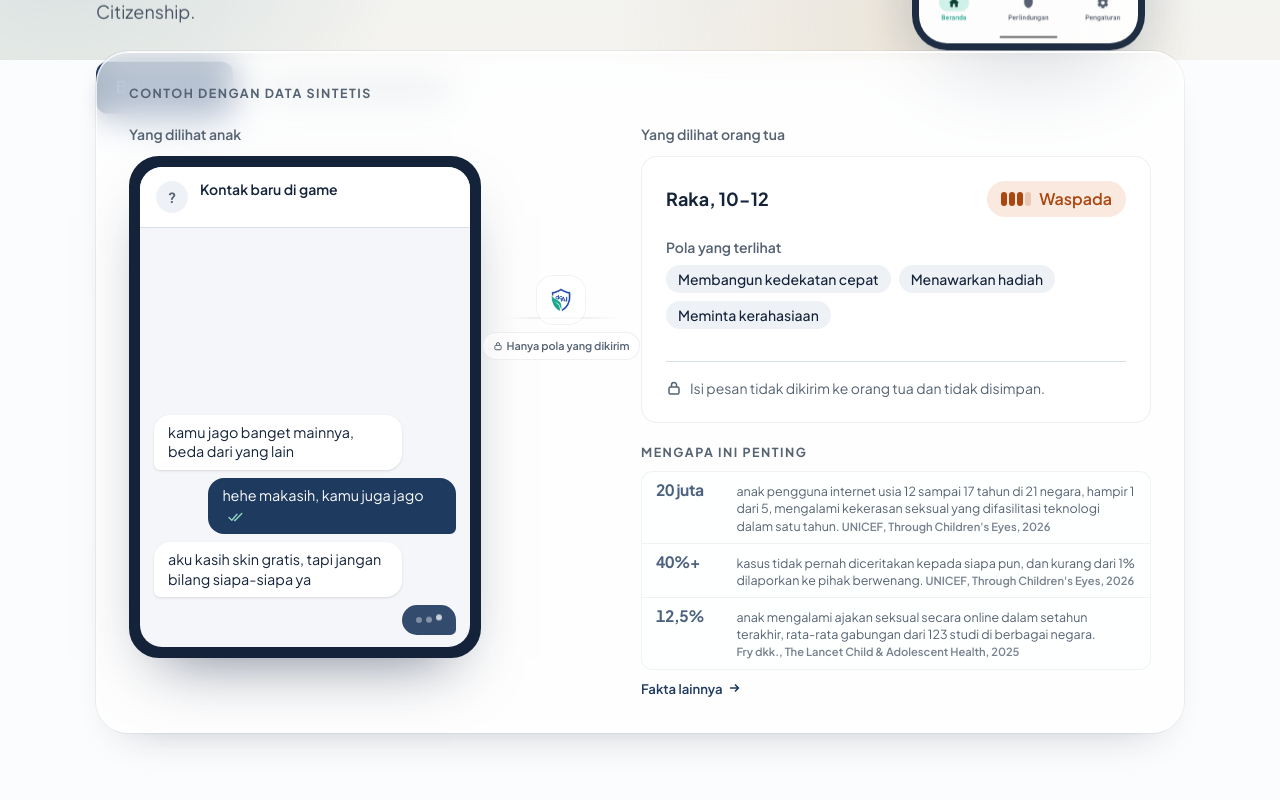
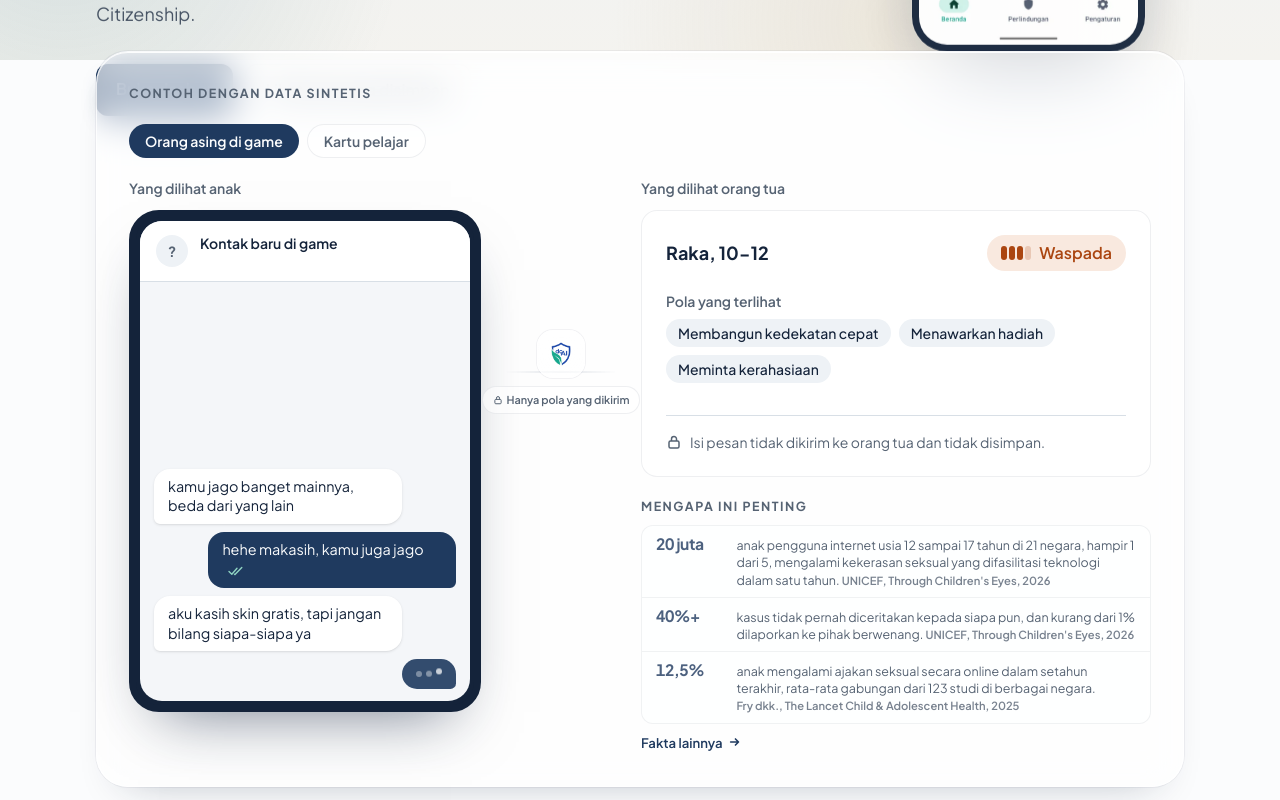
Before and after one commit to eziedutech/dcai, a Next.js app in the folder code/frontnext/: page / in a window 1280 px wide. Shown: the part 740-1540 px from the top of the page. Built offline with nearby package versions, Linux system fonts and the light colour scheme.

Commit message:
Homepage demo: a second chat where a student card is blurred before sending
The two chats play one after the other, with tabs to pick one. The dashboard names
the sample app Messenger Z.

```diff
--- a/code/frontnext/components/demo.tsx
+++ b/code/frontnext/components/demo.tsx
@@ -6,34 +6,48 @@ import { useT } from "@/lib/i18n";
 import type { Level } from "@/lib/types";
 import { LevelBadge } from "./ui";
 
-// One synthetic chat played as if it were happening now. The contact types, messages
-// arrive, the child answers; each time dcAI sees a pattern, only the pattern travels to the
-// parent's view. Starts when the demo scrolls into view, loops, and shows the last frame
-// at once when the reader asks for reduced motion.
+// Two synthetic chats played as if they were happening now: a stranger in a game, and a
+// "prize" that asks for a student card. The contact types, messages arrive, the child
+// answers; each time dcAI sees a pattern, only the pattern travels to the parent's view.
+// Starts when the demo scrolls into view, plays one chat after the other, and shows the
+// last frame at once when the reader asks for reduced motion.
 
-type Bubble = { from: "contact" | "child"; key: "msg1" | "msg2" | "msg3" | "reply1" | "reply2" };
+type Bubble = { from: "contact" | "child"; key: string; card?: true };
 type Frame = {
-  bubbles: number; // how many of BUBBLES are shown
+  bubbles: number; // how many of the scenario's bubbles are shown
   typing: "contact" | "child" | null;
+  checking?: boolean; // the card bubble shows dcAI checking the image
   packet: string[] | null; // pattern keys on their way to the parent
   level: Level;
-  patterns: number; // how many of PATTERNS the parent sees
+  patterns: number; // how many of the scenario's patterns the parent sees
   nudge: boolean;
   starter: boolean;
   ms: number; // how long this frame stays
 };
+type Scenario = {
+  ns: "home.demo" | "home.demo2"; // where its text lives
+  tab: "home.demo.tab1" | "home.demo.tab2";
+  child: string;
+  bubbles: Bubble[];
+  patterns: string[];
+  frames: Frame[];
+};
 
-const BUBBLES: Bubble[] = [
+const base = { typing: null, packet: null, nudge: false, starter: false } as const;
+
+const STRANGER: Scenario = {
+  ns: "home.demo",
+  tab: "home.demo.tab1",
+  child: "Raka, 10-12",
+  bubbles: [
     { from: "contact", key: "msg1" },
     { from: "child", key: "reply1" },
     { from: "contact", key: "msg2" },
     { from: "child", key: "reply2" },
     { from: "contact", key: "msg3" },
-];
-const PATTERNS = ["p0", "p2", "p1", "p3", "p4"] as const;
-
-const base = { typing: null, packet: null, nudge: false, starter: false } as const;
-const FRAMES: Frame[] = [
+  ],
+  patterns: ["p0", "p2", "p1", "p3", "p4"],
+  frames: [
     { ...base, bubbles: 0, level: "aman", patterns: 0, ms: 550 },
     { ...base, bubbles: 0, typing: "contact", level: "aman", patterns: 0, ms: 900 },
     { ...base, bubbles: 1, level: "aman", patterns: 0, ms: 400 },
@@ -51,20 +65,60 @@ const FRAMES: Frame[] = [
     { ...base, bubbles: 5, level: "mendesak", patterns: 5, ms: 550 },
     { ...base, bubbles: 5, level: "mendesak", patterns: 5, nudge: true, ms: 650 },
     { ...base, bubbles: 5, level: "mendesak", patterns: 5, nudge: true, starter: true, ms: 4000 },
-];
-const LAST = FRAMES.length - 1;
+  ],
+};
+
+// The card is judged on the phone; only the label "personal data in an image" crosses.
+const CARD: Scenario = {
+  ns: "home.demo2",
+  tab: "home.demo.tab2",
+  child: "Rani, 13-15",
+  bubbles: [
+    { from: "contact", key: "msg1" },
+    { from: "child", key: "reply1" },
+    { from: "contact", key: "msg2" },
+    { from: "child", key: "card", card: true },
+    { from: "contact", key: "msg3" },
+  ],
+  patterns: ["p0", "p1", "p2"],
+  frames: [
+    { ...base, bubbles: 0, level: "aman", patterns: 0, ms: 550 },
+    { ...base, bubbles: 0, typing: "contact", level: "aman", patterns: 0, ms: 900 },
+    { ...base, bubbles: 1, level: "aman", patterns: 0, ms: 400 },
+    { ...base, bubbles: 1, packet: ["p0"], level: "aman", patterns: 0, ms: 650 },
+    { ...base, bubbles: 1, typing: "child", level: "perhatian", patterns: 1, ms: 800 },
+    { ...base, bubbles: 2, level: "perhatian", patterns: 1, ms: 550 },
+    { ...base, bubbles: 2, typing: "contact", level: "perhatian", patterns: 1, ms: 1000 },
+    { ...base, bubbles: 3, level: "perhatian", patterns: 1, ms: 400 },
+    { ...base, bubbles: 3, packet: ["p1"], level: "perhatian", patterns: 1, ms: 650 },
+    { ...base, bubbles: 4, checking: true, level: "perhatian", patterns: 2, ms: 1200 },
+    { ...base, bubbles: 4, packet: ["p2"], level: "perhatian", patterns: 2, ms: 750 },
+    { ...base, bubbles: 4, level: "perhatian", patterns: 3, ms: 550 },
+    { ...base, bubbles: 4, typing: "contact", level: "perhatian", patterns: 3, ms: 950 },
+    { ...base, bubbles: 5, level: "perhatian", patterns: 3, ms: 400 },
+    { ...base, bubbles: 5, packet: ["p1"], level: "perhatian", patterns: 3, ms: 650 },
+    { ...base, bubbles: 5, level: "waspada", patterns: 3, ms: 550 },
+    { ...base, bubbles: 5, level: "waspada", patterns: 3, nudge: true, ms: 650 },
+    { ...base, bubbles: 5, level: "waspada", patterns: 3, nudge: true, starter: true, ms: 4000 },
+  ],
+};
+
+const SCENARIOS = [STRANGER, CARD];
+const lastOf = (s: number) => SCENARIOS[s].frames.length - 1;
 
 function useDemoClock() {
   const ref = useRef<HTMLDivElement>(null);
-  const [frame, setFrame] = useState(0);
+  const [pos, setPos] = useState({ s: 0, frame: 0 });
   const [running, setRunning] = useState(false);
+  const [still, setStill] = useState(false);
 
   useEffect(() => {
     const el = ref.current;
     if (!el) return;
     if (window.matchMedia("(prefers-reduced-motion: reduce)").matches) {
       // eslint-disable-next-line react-hooks/set-state-in-effect -- one static frame
-      setFrame(LAST);
+      setStill(true);
+      setPos({ s: 0, frame: lastOf(0) });
       return;
     }
     const io = new IntersectionObserver(([e]) => setRunning(e.isIntersecting), { threshold: 0.35 });
@@ -74,11 +128,50 @@ function useDemoClock() {
 
   useEffect(() => {
     if (!running) return;
-    const id = setTimeout(() => setFrame((f) => (f >= LAST ? 0 : f + 1)), FRAMES[frame].ms);
+    const { s, frame } = pos;
+    const id = setTimeout(
+      () => setPos(frame >= lastOf(s) ? { s: (s + 1) % SCENARIOS.length, frame: 0 } : { s, frame: frame + 1 }),
+      SCENARIOS[s].frames[frame].ms,
+    );
     return () => clearTimeout(id);
-  }, [running, frame]);
+  }, [running, pos]);
 
-  return { ref, f: FRAMES[frame], frame };
+  const pick = (s: number) => setPos({ s, frame: still ? lastOf(s) : 0 });
+  return { ref, sc: SCENARIOS[pos.s], s: pos.s, f: SCENARIOS[pos.s].frames[pos.frame], frame: pos.frame, pick };
+}
+
+/** A made-up student card; on the phone its personal lines are blurred before sending. */
+function CardBubble({ checking }: { checking: boolean }) {
+  const { t } = useT();
+  if (checking) {
+    return (
+      <span className="flex h-[6.6rem] w-[12.5rem] items-center justify-center gap-2 rounded-xl bg-white/10 text-[0.78rem] text-paper/85">
+        <span className="h-3.5 w-3.5 animate-spin rounded-full border-2 border-paper/30 border-t-paper" aria-hidden />
+        {t("home.demo2.checking")}
+      </span>
+    );
+  }
+  return (
+    <span className="block">
+      <span role="img" aria-label={t("home.demo2.card")} className="arrive block w-[12.5rem] overflow-hidden rounded-xl bg-[#e8f0fe] text-left text-[#14233a]">
+        <span className="block bg-[#1f3a5f] px-2.5 py-1 text-[0.62rem] font-bold tracking-wide text-white">KARTU PELAJAR</span>
+        <span aria-hidden className="block space-y-1 px-2.5 py-2 text-[0.66rem] leading-tight">
+          {["SMP Negeri 5 Makassar", "Nama: Rani Putri", "Jl. Mawar No. 12", "HP 0812-3456-7890"].map((line) => (
+            <span key={line} className="block blur-[3px] select-none">
+              {line}
+            </span>
+          ))}
+          <span className="block pt-0.5 text-[0.58rem] text-[#5a6478]">Berlaku 2026</span>
+        </span>
+      </span>
+      <span className="mt-1.5 flex items-center gap-1.5 text-[0.74rem] text-paper/90">
+        <svg width="12" height="12" viewBox="0 0 16 16" aria-hidden className="shrink-0">
+          <path d="M8 1.5 13 3.5v4c0 3.2-2.1 5.6-5 7-2.9-1.4-5-3.8-5-7v-4z" fill="currentColor" />
+        </svg>
+        {t("home.demo2.blurred")}
+      </span>
+    </span>
+  );
 }
 
 function Ticks() {
@@ -109,7 +202,7 @@ function Typing({ side }: { side: "contact" | "child" }) {
 }
 
 /** The bridge between the phone and the parent: only labels cross it, never text. */
-function Bridge({ packet, frame }: { packet: string[] | null; frame: number }) {
+function Bridge({ packet, frame, ns }: { packet: string[] | null; frame: number; ns: Scenario["ns"] }) {
   const { t } = useT();
   return (
     <div className="relative flex items-center justify-center py-2 lg:mt-[9.5rem] lg:w-28 lg:self-start lg:py-0" aria-hidden>
@@ -132,7 +225,7 @@ function Bridge({ packet, frame }: { packet: string[] | null; frame: number }) {
         <span key={frame} className="packet absolute z-20 flex flex-col gap-1">
           {packet.map((p) => (
             <span key={p} className="rounded-full bg-navy px-2.5 py-1 text-[0.68rem] font-semibold whitespace-nowrap text-paper shadow-[0_8px_18px_-8px_rgba(31,58,95,0.8)]">
-              {t(`home.demo.${p}` as "home.demo.p1")}
+              {t(`${ns}.${p}` as "home.demo.p1")}
             </span>
           ))}
         </span>
@@ -181,10 +274,28 @@ function Stats() {
 
 export function LiveDemo() {
   const { t } = useT();
-  const { ref, f, frame } = useDemoClock();
+  const { ref, sc, s, f, frame, pick } = useDemoClock();
+  const k = (key: string) => `${sc.ns}.${key}` as "home.demo.p1";
   const assessing = f.packet !== null;
   return (
-    <div ref={ref} className="grid items-stretch gap-4 lg:grid-cols-[minmax(0,22rem)_auto_minmax(0,1fr)] lg:gap-6">
+    <div ref={ref}>
+      <div role="tablist" aria-label={t("home.demo.tabs")} className="mb-5 flex flex-wrap gap-2">
+        {SCENARIOS.map((x, i) => (
+          <button
+            key={x.tab}
+            type="button"
+            role="tab"
+            aria-selected={i === s}
+            onClick={() => pick(i)}
+            className={`rounded-full px-4 py-1.5 text-sm font-semibold transition-colors ${
+              i === s ? "bg-navy text-paper" : "glass-fill text-slate hover:text-navy"
+            }`}
+          >
+            {t(x.tab)}
+          </button>
+        ))}
+      </div>
+      <div className="grid items-stretch gap-4 lg:grid-cols-[minmax(0,22rem)_auto_minmax(0,1fr)] lg:gap-6">
         <figure className="mx-auto w-full max-w-[22rem]">
           <figcaption className="mb-3 text-sm font-semibold text-slate">{t("home.demo.child")}</figcaption>
           <div className="rounded-[var(--radius-phone)] border-[7px] border-ink bg-ink p-1 shadow-[0_30px_60px_-30px_rgba(20,35,58,0.6)]">
@@ -192,24 +303,24 @@ export function LiveDemo() {
               <div className="flex items-center gap-3 border-b border-line bg-white px-4 py-3">
                 <span aria-hidden className="grid h-8 w-8 place-items-center rounded-full bg-mist text-sm font-bold text-slate">?</span>
                 <span className="min-w-0">
-                <span className="block text-sm font-semibold">{t("home.demo.contact")}</span>
+                  <span className="block text-sm font-semibold">{t(k("contact"))}</span>
                   <span className={`block h-4 text-xs text-aman transition-opacity ${f.typing === "contact" ? "opacity-100" : "opacity-0"}`}>
                     {t("home.demo.typing")}
                   </span>
                 </span>
               </div>
-            <ol className="flex flex-1 flex-col justify-end gap-2 px-3.5 py-3 text-[0.9rem] leading-snug" aria-live="off">
-              {BUBBLES.slice(0, f.bubbles).map((b) => (
+              <ol className="flex min-h-0 flex-1 flex-col justify-end gap-2 overflow-hidden px-3.5 py-3 text-[0.9rem] leading-snug" aria-live="off">
+                {sc.bubbles.slice(0, f.bubbles).map((b) => (
                   <li
-                  key={b.key}
-                  className={`arrive max-w-[82%] px-3.5 py-2 ${
+                    key={`${s}-${b.key}`}
+                    className={`arrive max-w-[82%] ${b.card ? "p-2" : "px-3.5 py-2"} ${
                       b.from === "contact"
                         ? "rounded-2xl rounded-bl-md bg-white shadow-sm"
                         : "ml-auto rounded-2xl rounded-br-md bg-navy text-paper"
                     }`}
                   >
-                  {t(`home.demo.${b.key}`)}
-                  {b.from === "child" && (
+                    {b.card ? <CardBubble checking={!!f.checking} /> : t(k(b.key))}
+                    {b.from === "child" && !b.card && (
                       <span className="ml-1.5 inline-flex translate-y-px items-center text-[#8fd3c2]">
                         <Ticks />
                       </span>
@@ -226,7 +337,7 @@ export function LiveDemo() {
                       <img src="/dcai-logo.png" alt="" width={12} height={14} className="h-3.5 w-auto" />
                       dcAI
                     </p>
-                  <p className="text-[0.9rem] leading-snug text-ink">{t("home.demo.nudge")}</p>
+                    <p className="text-[0.9rem] leading-snug text-ink">{t(k("nudge"))}</p>
                   </div>
                 </div>
               </div>
@@ -234,13 +345,13 @@ export function LiveDemo() {
           </div>
         </figure>
 
-      <Bridge packet={f.packet} frame={frame} />
+        <Bridge packet={f.packet} frame={frame} ns={sc.ns} />
 
         <figure className="w-full">
           <figcaption className="mb-3 text-sm font-semibold text-slate">{t("home.demo.parent")}</figcaption>
           <div className="glass-fill rounded-2xl bg-white/80 p-6">
             <div className="flex flex-wrap items-center justify-between gap-3">
-            <p className="text-lg font-bold">Raka, 10-12</p>
+              <p className="text-lg font-bold">{sc.child}</p>
               <span key={f.level} className="arrive">
                 <LevelBadge level={f.level} size="lg" />
               </span>
@@ -253,16 +364,16 @@ export function LiveDemo() {
             </p>
             <ul className="mt-2 flex min-h-[4.5rem] flex-wrap content-start gap-2">
               {f.patterns === 0 && <li className="text-sm text-slate">{t("home.demo.none")}</li>}
-            {PATTERNS.slice(0, f.patterns).map((p) => (
-              <li key={p} className="arrive rounded-full bg-mist px-3 py-1 text-sm font-medium">
-                {t(`home.demo.${p}`)}
+              {sc.patterns.slice(0, f.patterns).map((p) => (
+                <li key={`${s}-${p}`} className="arrive rounded-full bg-mist px-3 py-1 text-sm font-medium">
+                  {t(k(p))}
                 </li>
               ))}
             </ul>
             <div className={`grid transition-[grid-template-rows] duration-500 ${f.starter ? "grid-rows-[1fr]" : "grid-rows-[0fr]"}`}>
               <div className="overflow-hidden">
                 <p className="mt-5 text-sm font-semibold text-slate">{t("home.demo.starter")}</p>
-              <p className="mt-1.5 text-[1.05rem] font-medium leading-snug">&ldquo;{t("home.demo.starterText")}&rdquo;</p>
+                <p className="mt-1.5 text-[1.05rem] font-medium leading-snug">&ldquo;{t(k("starterText"))}&rdquo;</p>
               </div>
             </div>
             <p className="mt-6 flex items-start gap-2 border-t border-line pt-4 text-sm text-slate">
@@ -276,5 +387,6 @@ export function LiveDemo() {
           <Stats />
         </figure>
       </div>
+    </div>
   );
 }
--- a/code/frontnext/components/ui.tsx
+++ b/code/frontnext/components/ui.tsx
@@ -204,6 +204,7 @@ export function formatWhen(iso: string, lang: string) {
 }
 
 const KNOWN_APPS: Record<string, string> = {
+  "dev.eziedutech.dcai.samplechat": "Messenger Z",
   "com.whatsapp": "WhatsApp",
   "com.instagram.android": "Instagram",
   "com.zhiliaoapp.musically": "TikTok",
--- a/code/frontnext/lib/i18n.tsx
+++ b/code/frontnext/lib/i18n.tsx
@@ -70,6 +70,23 @@ const id = {
   "home.demo.starter": "Pembuka percakapan",
   "home.demo.starterText": "Ada teman baru di game yang bikin kamu bingung akhir-akhir ini?",
   "home.demo.noText": "Isi pesan tidak dikirim ke orang tua dan tidak disimpan.",
+  "home.demo.tabs": "Pilih contoh",
+  "home.demo.tab1": "Orang asing di game",
+  "home.demo.tab2": "Kartu pelajar",
+  "home.demo2.contact": "Admin Event Hadiah",
+  "home.demo2.msg1": "Selamat! Kamu menang 500 diamond dari event kemarin",
+  "home.demo2.reply1": "serius kak? caranya gimana",
+  "home.demo2.msg2": "kirim foto kartu pelajar kamu ya, buat verifikasi",
+  "home.demo2.msg3": "sip, sekalian alamat rumah buat kirim hadiahnya",
+  "home.demo2.checking": "dcAI memeriksa gambar...",
+  "home.demo2.blurred": "Data pribadi dikaburkan sebelum dikirim",
+  "home.demo2.card": "Kartu pelajar dengan data pribadi yang dikaburkan",
+  "home.demo2.p0": "Menjanjikan hadiah",
+  "home.demo2.p1": "Meminta data pribadi",
+  "home.demo2.p2": "Data pribadi di gambar dikaburkan",
+  "home.demo2.nudge":
+    "Kartu pelajar berisi nama, sekolah, dan alamatmu, jadi dcAI mengaburkannya. Tanya orang tua dulu sebelum memberi data diri untuk hadiah apa pun.",
+  "home.demo2.starterText": "Kalau ada yang menawarkan hadiah dan minta data diri, kita cek bareng dulu, yuk?",
 
   "home.feat.eyebrow": "Fitur & Perlindungan Utama",
   "home.feat.title": "Solusi Komprehensif untuk Ekosistem Digital yang Sehat",
@@ -455,6 +472,23 @@ const en: Record<Key, string> = {
   "home.demo.starter": "Conversation starter",
   "home.demo.starterText": "Has a new friend in a game made you feel unsure lately?",
   "home.demo.noText": "Message text is not sent to the parent and is not stored.",
+  "home.demo.tabs": "Choose an example",
+  "home.demo.tab1": "A stranger in a game",
+  "home.demo.tab2": "Student card",
+  "home.demo2.contact": "Prize Event Admin",
+  "home.demo2.msg1": "Congrats! You won 500 diamonds from yesterday's event",
+  "home.demo2.reply1": "really? how do I get them",
+  "home.demo2.msg2": "send me a photo of your student card, for verification",
+  "home.demo2.msg3": "great, and your home address so we can send the prize",
+  "home.demo2.checking": "dcAI is checking the image...",
+  "home.demo2.blurred": "Personal data blurred before sending",
+  "home.demo2.card": "A student card with its personal data blurred",
+  "home.demo2.p0": "Promising a prize",
+  "home.demo2.p1": "Asking for personal data",
+  "home.demo2.p2": "Personal data in an image blurred",
+  "home.demo2.nudge":
+    "Your student card shows your name, school and address, so dcAI blurred them. Ask a parent first before giving your details for any prize.",
+  "home.demo2.starterText": "If someone offers a prize and asks for your details, shall we check it together first?",
 
   "home.feat.eyebrow": "Key Features & Protection",
   "home.feat.title": "A Complete Answer for a Healthy Digital Ecosystem",
```
Lines whose indentation alone changed are shown as unchanged.
